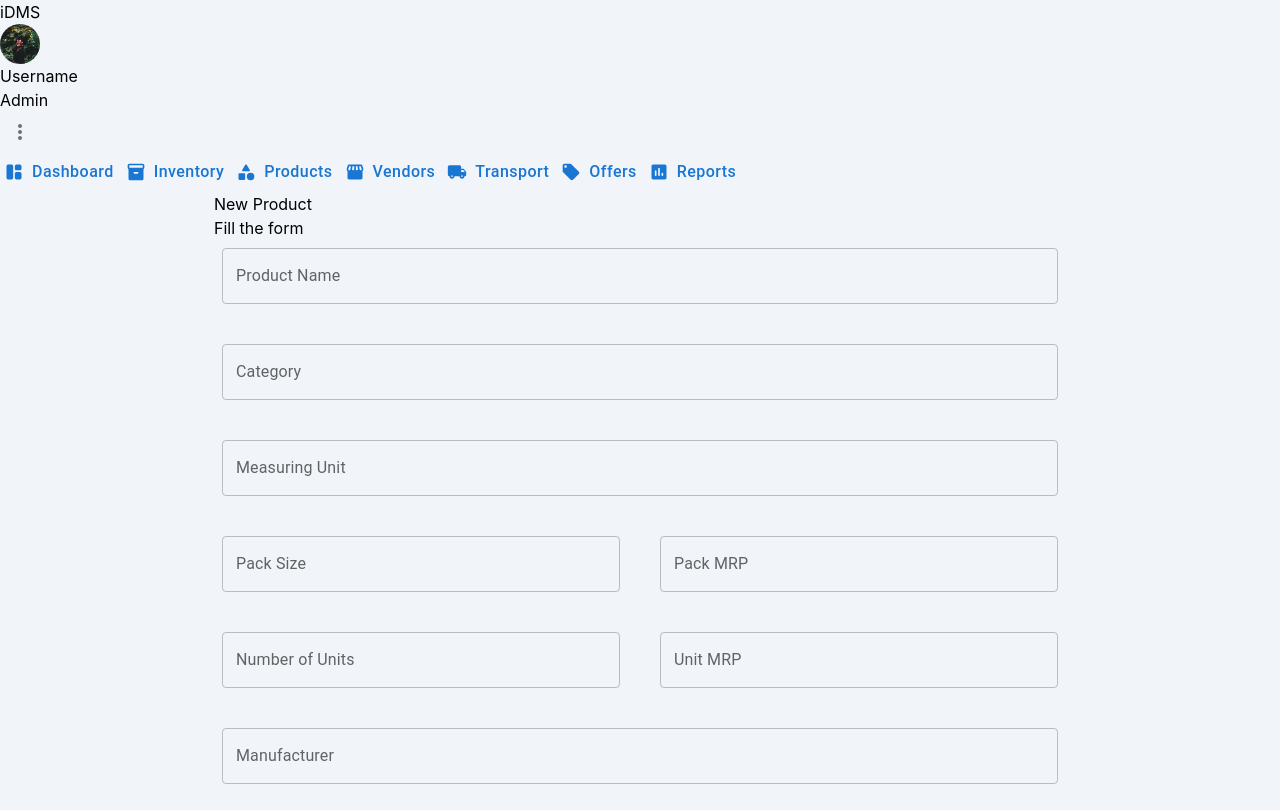
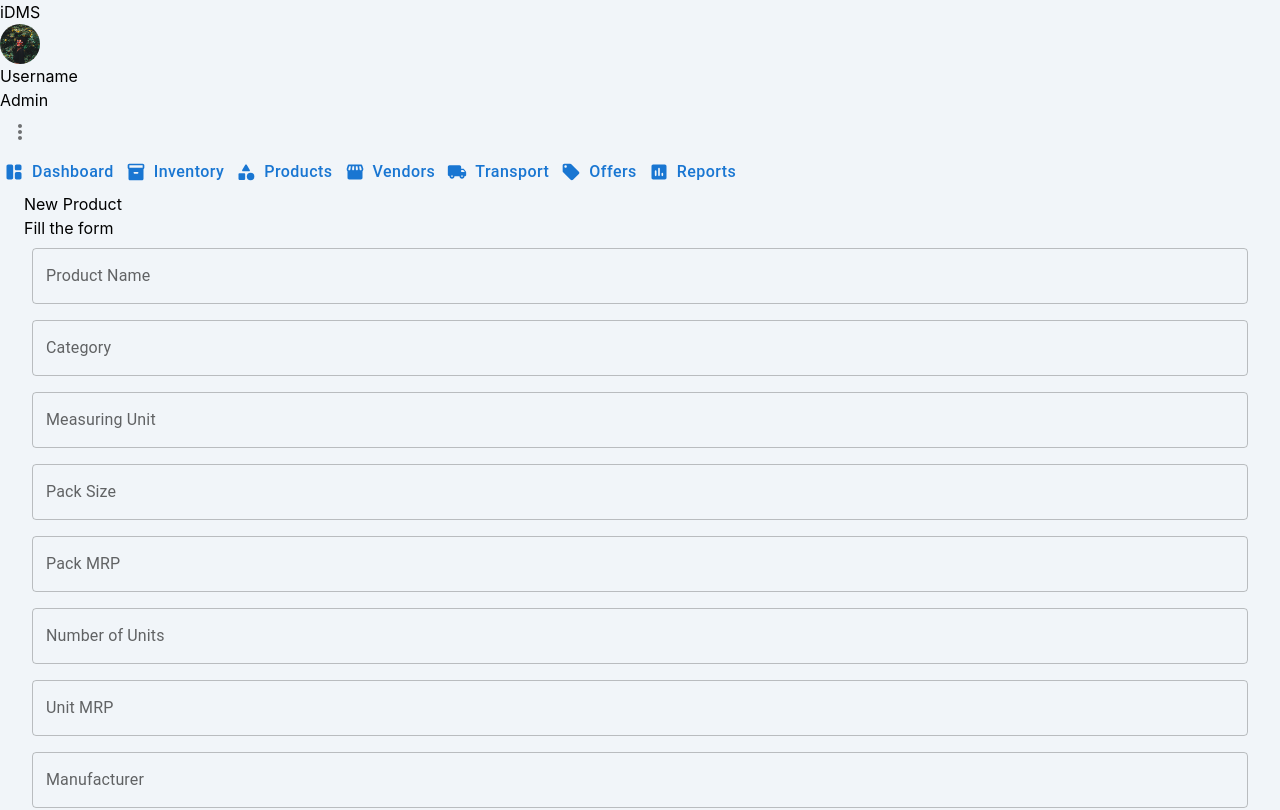
Before and after one commit to JKCSoftwares-Interns/IDMS, a React (Vite) app in the folder client/: page /products/add in a window 1280 px wide. Shown: the top 810 px of the page. Built offline with nearby package versions, Linux system fonts and the light colour scheme.

Commit message:
checkpoint 2

```diff
--- a/client/src/components/MuiTable.jsx
+++ b/client/src/components/MuiTable.jsx
@@ -40,7 +40,7 @@
 			.delete(`/products/delete/${id}`, id)
 			.then((response) => {
 				console.log("Success:", response.data);
-				navigate("/products");g
+				navigate("/products");
 			})
 			.catch((error) => {
 				console.error("Error:", error);
@@ -139,5 +139,3 @@
 		</Box>
 	);
 };
-
-/*--------------Helper Function--------------- */
--- a/client/src/pages/products/AddProducts.jsx
+++ b/client/src/pages/products/AddProducts.jsx
@@ -84,7 +84,7 @@
 	};
 
 	return (
-		<Container component="main" maxWidth="md">
+		<Container component="main" maxWidth="full">
 			<Snackbar
 				open={open}
 				autoHideDuration={6000}
@@ -114,9 +114,12 @@
 				className="p-6 mb-5 border rounded-2xl backdrop-filter backdrop-blur-lg bg-white bg-opacity-90"
 				onSubmit={handleSubmit}
 			>
-				<Grid container spacing={3}>
+
+					{/* group all related fields then think of a grid system */}
+
+				<div className="border-4 border-l-indigo-900 grid grid-rows-2 md:grid-cols-3">
 					{fields.map((field) => (
-						<Grid item xs={field.xs} key={field.name}>
+						<div className="p-3" key={field.name}>
 							<Box padding={1}>
 								<TextField
 									id={field.name}
@@ -130,9 +133,9 @@
 									style={{ width: "100%" }}
 								/>
 							</Box>
-						</Grid>
+						</div>
 					))}
-				</Grid>
+				</div>
 				<Box display="flex" justifyContent="center" alignItems="center" mt={2}>
 					<Button
 						type="submit"
```
